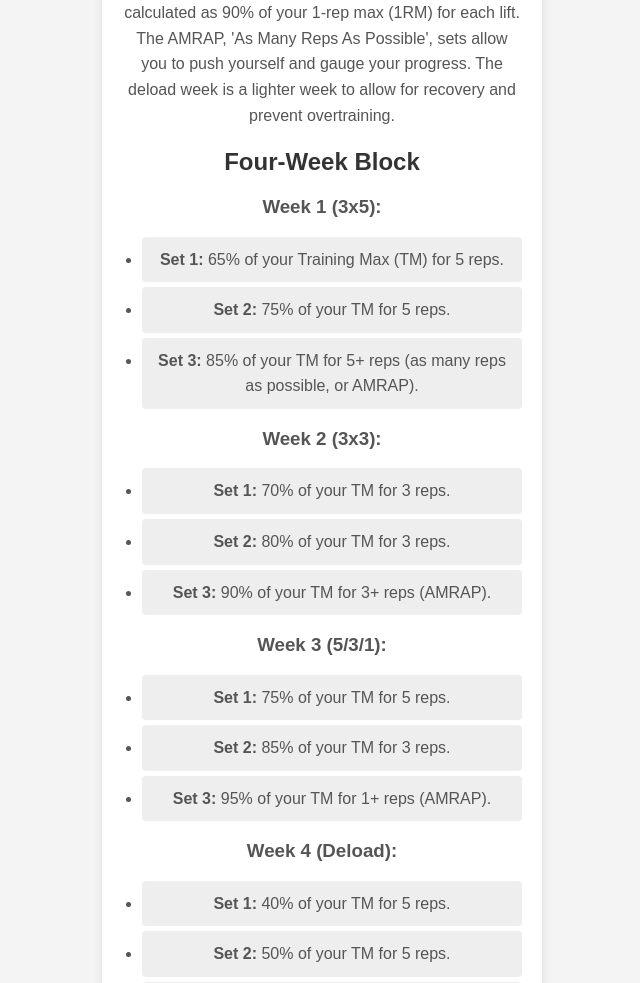
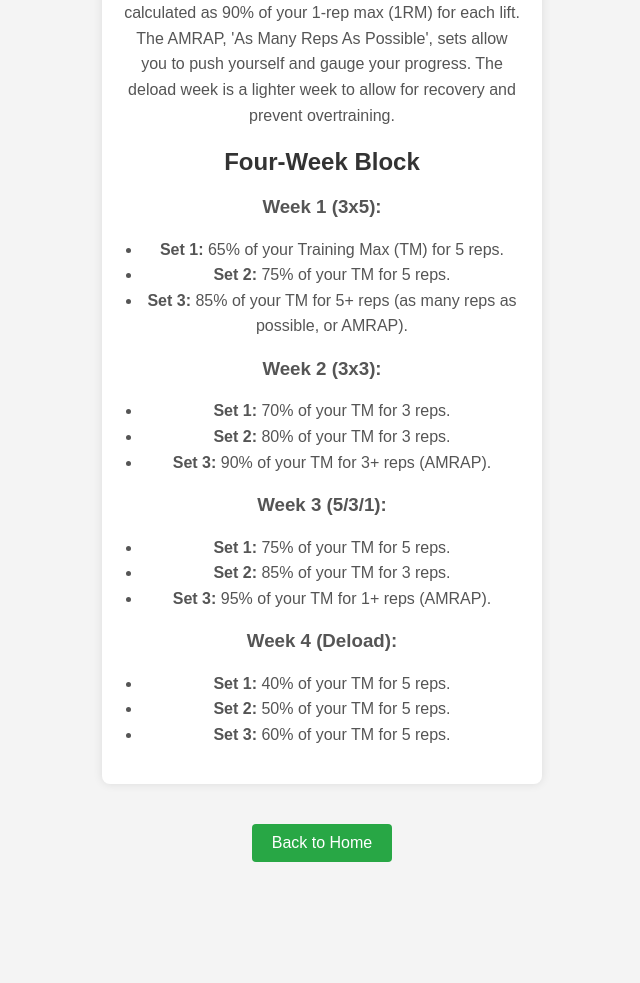
Before and after one commit to GilHope/workout_app, a Flask app: page /faq in a window 1280 px wide. Shown: the part 917-1900 px from the top of the page, without its empty margins (318-958 px from the left). After the commit the page ends 1779 px from the top, so only its background shows below. Run offline with Flask 3, Linux system fonts and the light colour scheme.

Commit message:
remove grey boxes from faq page set template

```diff
--- a/frontend/static/css/calculator.css
+++ b/frontend/static/css/calculator.css
@@ -104,6 +104,14 @@ ul li {
     border-radius: 4px;
 }
 
+.set-template ul li {
+    background-color: transparent; /* Remove grey background */
+    padding: 0; /* Remove padding */
+    margin: 0; /* Remove margin */
+    border-radius: 0; /* Remove border radius */
+    list-style-type: disc; /* Use default list style */
+}
+
 a {
     display: inline-block;
     margin-top: 20px;
--- a/frontend/templates/faq.html
+++ b/frontend/templates/faq.html
@@ -26,6 +26,7 @@
             <strong>Terminology: </strong>TM stands for Training Max, which is calculated as 90% of your 1-rep max (1RM) for each lift. The AMRAP, 'As Many Reps As Possible', sets allow you to push yourself and gauge your progress. The deload week is a lighter week to allow for recovery and prevent overtraining.
         </p>
         <h2>Four-Week Block</h2>
+        <div class="set-template">
             <h3>Week 1 (3x5):</h3>
             <ul>
                 <li><strong>Set 1:</strong> 65% of your Training Max (TM) for 5 reps.</li>
@@ -53,6 +54,7 @@
                 <li><strong>Set 2:</strong> 50% of your TM for 5 reps.</li>
                 <li><strong>Set 3:</strong> 60% of your TM for 5 reps.</li>
             </ul>
+        </div>
     </section>
     <div style="margin-top: 20px;">
         <a href="{{ url_for('home') }}">Back to Home</a>
```
Lines whose indentation alone changed are shown as unchanged.
